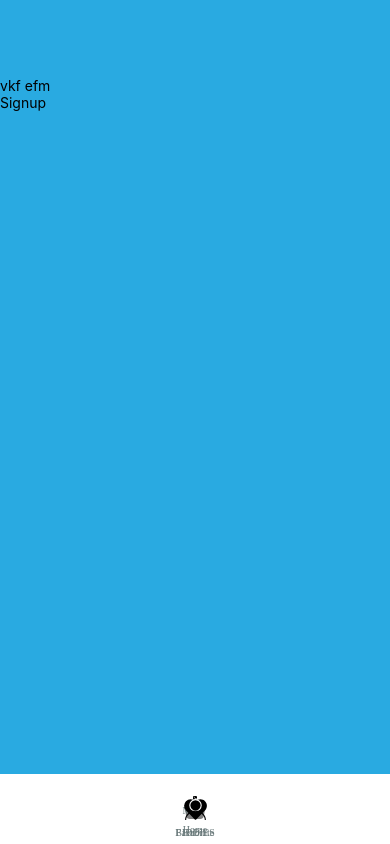
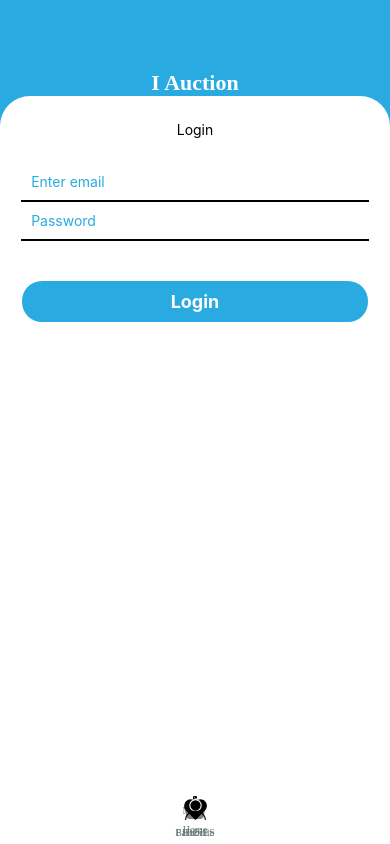
Before and after one commit to aahmedimran/iAuction-Mobile, a React Native app: screen / in a window 390 px wide. Both pictures are taken after a click on the element 74 px from the left and 29 px from the top of the page. Built offline with nearby package versions, Linux system fonts and the light colour scheme.

Commit message:
create login screen

```diff
--- /dev/null
+++ b/common/Button.tsx
@@ -0,0 +1,40 @@
+import { StyleSheet, Text, TouchableOpacity, ActivityIndicator } from 'react-native'
+import React from 'react'
+import { moderateVerticalScale, verticalScale } from 'react-native-size-matters'
+import { size } from '../theme/fontstyle'
+
+type ButtonProps = {
+    title?: string;
+    isdisabled?: boolean;
+    loading?: boolean;
+    containerStyle:any
+}
+
+const Button: React.FC<ButtonProps> = ({ title, isdisabled, loading,containerStyle }) => {
+    return (
+        <TouchableOpacity style={{...styles.container,...containerStyle}} disabled={isdisabled}>
+            {loading ?
+                <ActivityIndicator size="small" color="#ffff" />
+                :
+                <Text style={styles.headingText}>{title}</Text>
+            }
+
+        </TouchableOpacity>
+    )
+}
+
+export default Button
+
+const styles = StyleSheet.create({
+    container: {
+        marginVertical:verticalScale(5),
+        alignItems: 'center',
+        backgroundColor: '#29AAE1',
+        marginHorizontal: moderateVerticalScale(20),
+        padding: 10,
+        borderRadius: 20,
+    },
+    headingText: {
+        color: 'white', fontWeight: "bold", fontSize: size.lg
+    }
+})
--- a/components/Login.tsx
+++ b/components/Login.tsx
@@ -1,18 +1,79 @@
-import { StyleSheet, Text, View } from 'react-native'
-import React, { Dispatch, SetStateAction } from 'react'
+import {
+  StyleSheet,
+  Text,
+  View,
+  TextInput,
+  TouchableOpacity,
+} from 'react-native';
+import React, {Dispatch, SetStateAction} from 'react';
+import {
+  moderateScale,
+  moderateVerticalScale,
+  verticalScale,
+} from 'react-native-size-matters';
+import {Fontfamily} from '../theme/fontFamily';
+import {themeColors} from '../theme/colors';
+import { size } from '../theme/fontstyle';
+import Button from '../common/Button';
 
 type LoginProps = {
-  setAlreadyUser?: Dispatch<SetStateAction<boolean>>,
-}
+  setAlreadyUser?: Dispatch<SetStateAction<boolean>>;
+};
 
-const Login: React.FC<LoginProps> = ({ setAlreadyUser }) => {
+const Login: React.FC<LoginProps> = ({setAlreadyUser}) => {
   return (
-    <View>
-      <Text>Login</Text>
+    <View style={styles.container}>
+      <View style={styles.textContainer}>
+        <Text>Login</Text>
+      </View>
+      <View>
+        <TextInput
+          placeholder="Enter email"
+          editable
+          // multiline
+          // numberOfLines={4}
+          // maxLength={40}
+          // onChangeText={text => onChangeText(text)}
+          // value={value}
+          style={styles.TextInput}
+        />
+        <TextInput
+          placeholder="Password"
+          editable
+          // multiline
+          // numberOfLines={4}
+          // maxLength={40}
+          // onChangeText={text => onChangeText(text)}
+          // value={value}
+          style={styles.TextInput}
+        />
+      </View>
+      <Button title ='Login' containerStyle={styles.containerStyle}/>
+
     </View>
-  )
-}
+  );
+};
 
-export default Login
+export default Login;
 
-const styles = StyleSheet.create({})
+const styles = StyleSheet.create({
+  container: {
+    flex: 1,
+    backgroundColor: 'white',
+    borderTopRightRadius: 30,
+    borderTopLeftRadius: 30,
+  },
+  textContainer: {
+    alignItems: 'center',
+    marginVertical: verticalScale(20),
+  },
+  TextInput: {
+    padding: 10,
+    borderBottomWidth: 2,
+    marginHorizontal: moderateScale(20),
+    color: themeColors.aquaColor,
+  },
+  containerStyle:{
+    marginTop:40
+  }
+});
--- a/screen/Auth.tsx
+++ b/screen/Auth.tsx
@@ -5,17 +5,15 @@ import { SafeAreaView } from 'react-native-safe-area-context';
 import Login from '../components/Login';
 import Signup from '../components/Signup';
 import Applogo from '../assets/svg/Applogo';
+import { Fontfamily } from '../theme/fontFamily';
+import { size } from '../theme/fontstyle';
 
 const Auth = () => {
-    const [alreadyUser, setAlreadyUser] = useState<boolean>(false)
+    const [alreadyUser, setAlreadyUser] = useState<boolean>(true)
     return (
         <SafeAreaView style={styles.container}>
             <StatusBar backgroundColor={themeColors.aquaColor} />
-
-            <View style={{}}>
-            <Applogo/>
-<Text>vkf efm</Text>
-            </View>
+            <View style={{ alignItems: "center", marginTop: 70 }}><Text style={styles.heading}>I Auction</Text></View>
             {alreadyUser ? <Login setAlreadyUser={setAlreadyUser} /> : <Signup setAlreadyUser={setAlreadyUser} />}
 
 
@@ -29,5 +27,11 @@ const styles = StyleSheet.create({
     container: {
         flex: 1,
         backgroundColor: themeColors.aquaColor
+    },
+    heading: {
+        color: "white",
+        fontFamily: Fontfamily.Neuropolitical,
+        fontSize: size.xlg,
+        fontWeight: 'bold'
     }
 })
```
